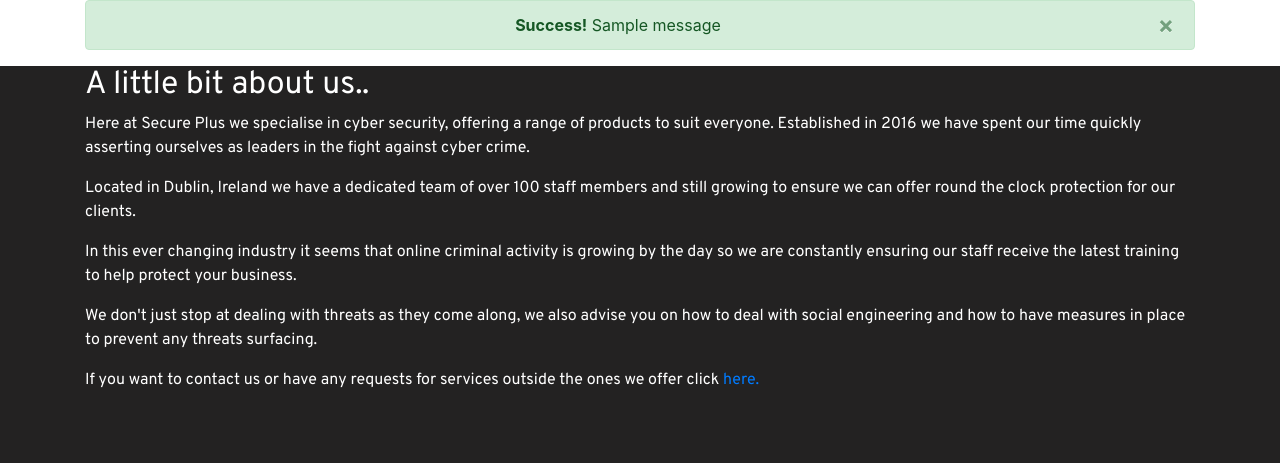
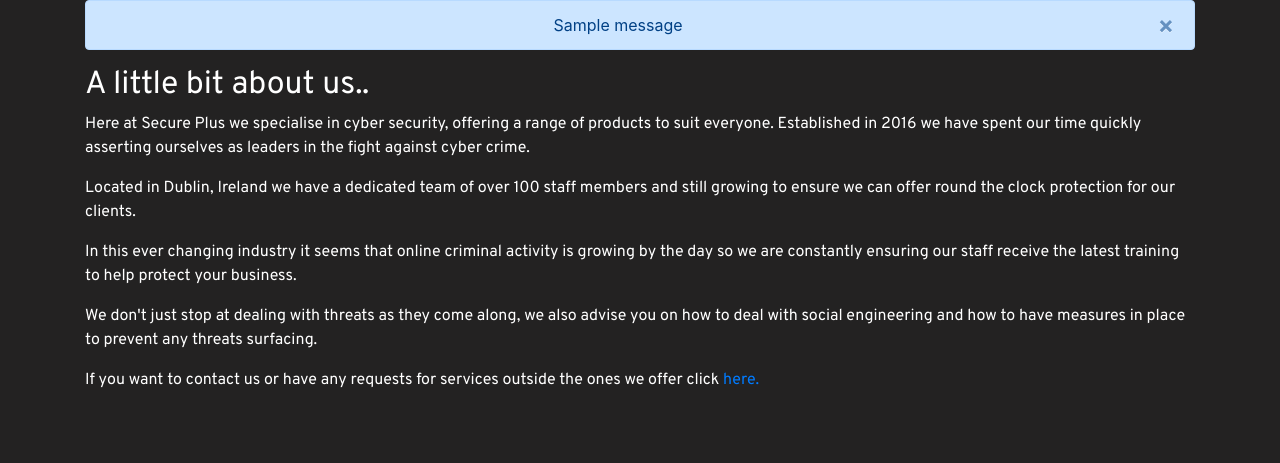
Before and after one commit to LiamD88/secure_plus, a Django app: page /about/ in a window 1280 px wide. Shown: the part 56-519 px from the top of the page. Run offline with Django 3.2, Linux system fonts and the light colour scheme; tables that the repository leaves empty hold one stand-in row (values such as "Sample post"); one stand-in notice (Sample message) is shown; some libraries are stand-ins or nearby versions; some web fonts are replaced.

Commit message:
updated error message and added class to body

```diff
--- a/templates/base.html
+++ b/templates/base.html
@@ -15,7 +15,7 @@
   <title>{% block title %}{% endblock %}</title>
 </head>
 
-<body>
+<body class="main-bg">
   <!--Navbar-->
   <nav class="navbar navbar-expand-lg navbar-dark main-bg">
     <button class="navbar-toggler" type="button" data-toggle="collapse" data-target="#navbarNav"
@@ -61,14 +61,22 @@
     </div>
   </nav>
 
+
 {% if messages %}
     {% for message in messages %}
-  <div class="container">
-    <div class="alert alert-{{ message.tags }} alert-dismissible text-center" role="alert">
-    <button type="button" class="close" data-dismiss="alert" aria-label="Close"><span aria-hidden="true">&times;</span></button>
-    <strong>{% if message.level == DEFAULT_MESSAGE_LEVELS.ERROR %}Error{% else %}{{ message.tags|title }}{% endif %}!</strong> {{ message }}
-  </div>
-</div>
+    <div class="container">
+      <div class="row">
+        <div class="col-12">
+          <div class="alert alert-primary alert-dismissible fade show text-center" role="alert">
+            <span>{{ message }}</span>
+            <button type="button" class="close" data-dismiss="alert" aria-label="Close">
+              <span aria-hidden="true">&times;</span>
+            </button>
+          </div>
+        </div>
+      </div>
+    </div>
+
 
     {% endfor %}
 {% endif %}
```
